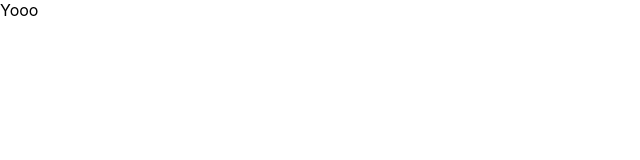
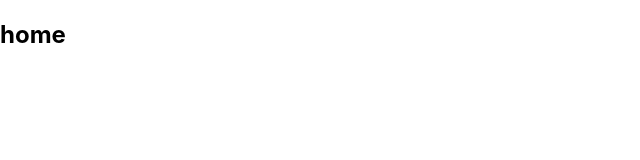
Before and after one commit to Zak-aden1/mern-workout, a React (Create React App) app in the folder frontend/: page / in a window 1280 px wide. Shown: the top 160 px of the page, without its empty margins (0-640 px from the left). Built offline with nearby package versions, Linux system fonts and the light colour scheme.

Commit message:
setup react router

```diff
--- a/frontend/src/App.js
+++ b/frontend/src/App.js
@@ -1,8 +1,17 @@
+import { BrowserRouter, Routes, Route } from 'react-router-dom'
+
+import Home from './pages/Home';
 
 function App() {
   return (
     <div className="App">
-      Yooo
+      <BrowserRouter>
+        <div className='pages'>
+          <Routes>
+            <Route path='/' element={<Home />}/>
+          </Routes>
+        </div>
+      </BrowserRouter>
     </div>
   );
 }
--- /dev/null
+++ b/frontend/src/pages/Home.js
@@ -0,0 +1,11 @@
+import React from 'react'
+
+const Home = () => {
+  return (
+    <div className='home'>
+      <h2>home</h2>
+    </div>
+  )
+}
+
+export default Home;
```
